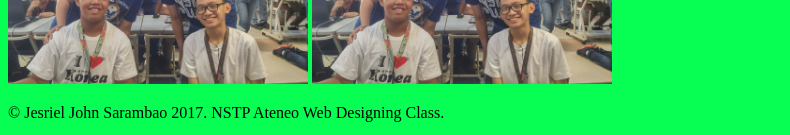
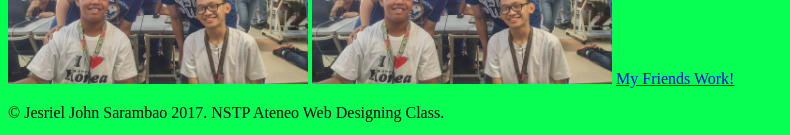
Before and after one commit to JJSarambao/NSTP-HTML-2-Edited-Version, a plain HTML site: page index.html in a window 1280 px wide. Shown: the part 749-884 px from the top of the page, without its empty margins (0-790 px from the left). Drawn offline with Linux system fonts and the light colour scheme.

Commit message:
Update index.html

```diff
--- a/index.html
+++ b/index.html
@@ -43,6 +43,7 @@
 <img src="nstp%20%202.jpg" alt="Error 405: Just to be Different" width="300" height="170">
 	</body>
 <body>
+	<a href="https://joshuacatimbang.github.io/NSTP-2017/"> My Friends Work! </a>
 <p> &copy; Jesriel John Sarambao 2017. NSTP Ateneo Web Designing Class.</p>
 </body>
 </body>
```
